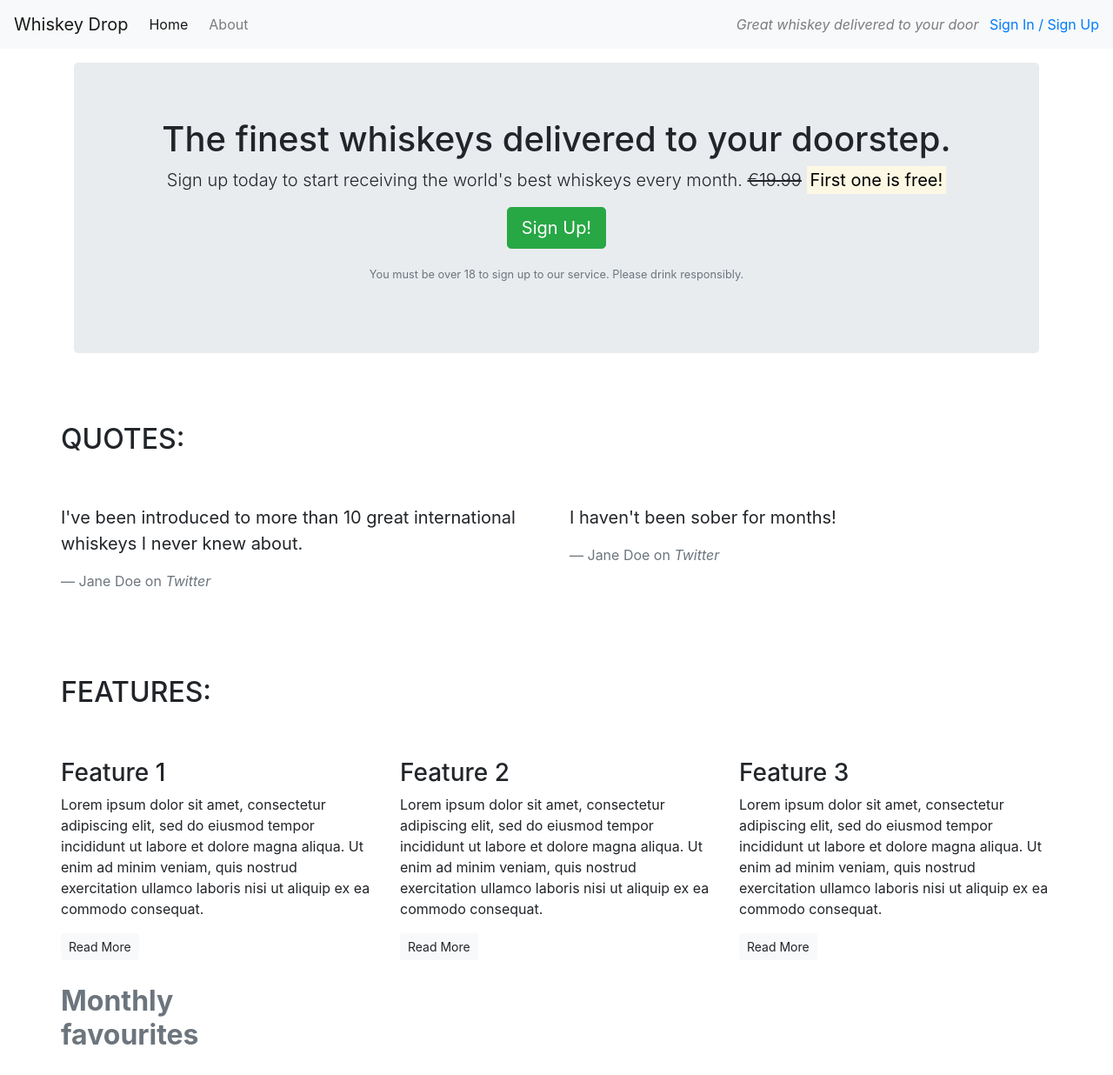
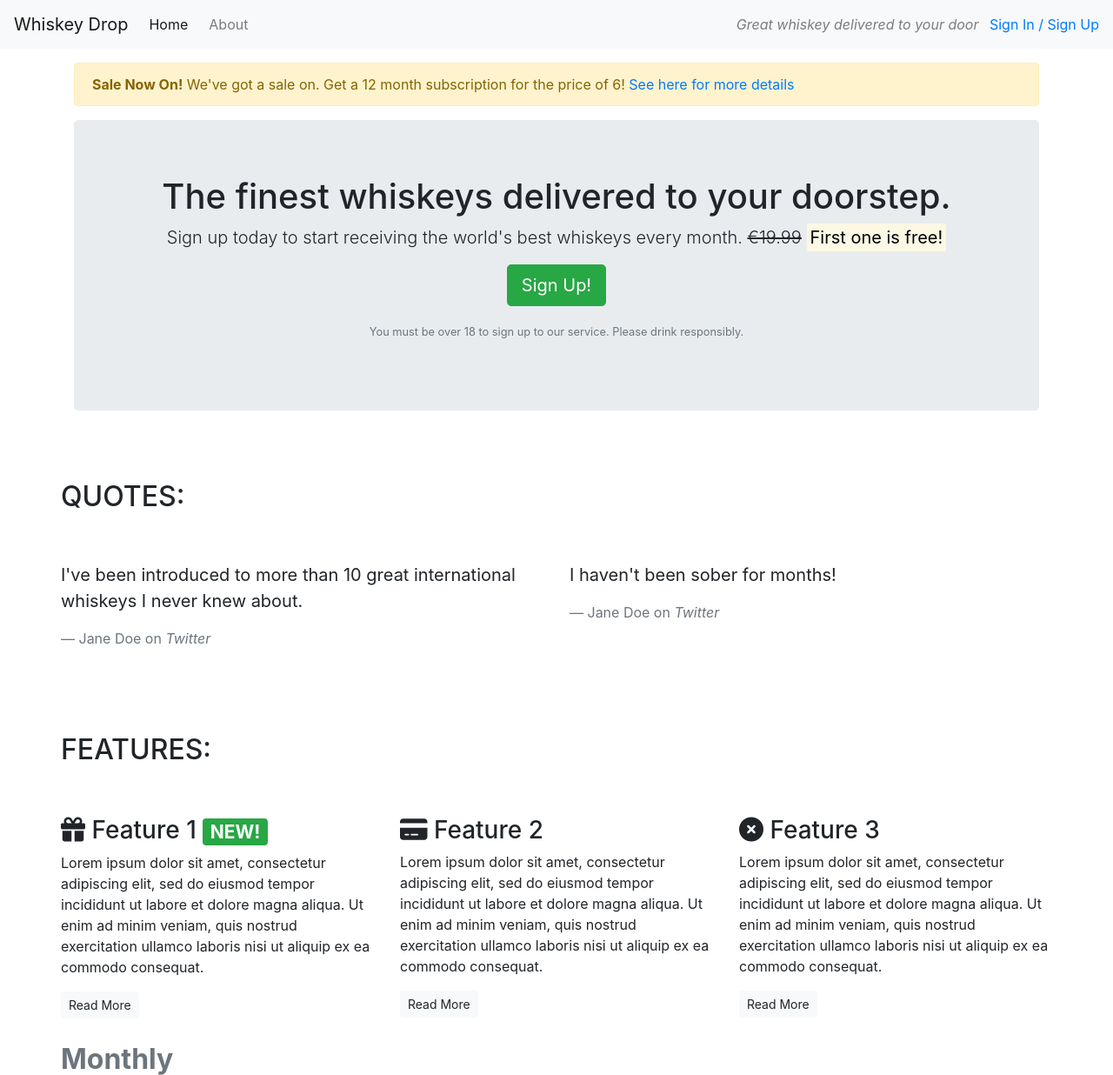
Before and after one commit to RebeccaKen/Agile-Project, a plain HTML site: page index.html in a window 1280 px wide. Shown: the top 1236 px of the page at 87% size. Drawn offline with nearby package versions, Linux system fonts and the light colour scheme.

Commit message:
Add alert for sale to index.html

```diff
--- a/index.html
+++ b/index.html
@@ -8,6 +8,7 @@
     <title>Whiskey Drop | Taste a new whiskey every month</title>
     <meta name="viewport" content="width=device-width, initial-scale=1">
     <link rel="stylesheet" href="https://maxcdn.bootstrapcdn.com/bootstrap/4.1.3/css/bootstrap.min.css">
+    <script src="https://kit.fontawesome.com/245eb5f25c.js" crossorigin="anonymous"></script>
 </head>
 
 <body>
@@ -26,6 +27,13 @@
     </nav>
 
     <article class="container mt-3">
+        <div class="row d-none d-sm-block">
+            <div class="col-12">
+                <div class="alert alert-warning">
+                    <strong>Sale Now On!</strong> We've got a sale on. Get a 12 month subscription for the price of 6! <a href="">See here for more details</a>
+                </div>
+            </div>
+        </div>
         <!-- Callout -->
         <div class="row">
         <div class="col-12">
@@ -51,17 +59,31 @@
             </div>
             <div class="row">
                 <div class="col-12 col-md-6">
+                    <div class = "media">
+                        <div class = "d-none d-sm-none">
+                        <img src = "images/girl-image.png" class = "rounded-circle mr-3" height = 100 width = 100>
+                    </div>
+                        <div class="media">
                     <blockquote class="blockquote">
                         <p>I've been introduced to more than 10 great international whiskeys I never knew about.</p>
                         <footer class="blockquote-footer">Jane Doe on <cite title="Twitter">Twitter</cite></footer>
                     </blockquote>
                 </div>
+                </div>
+                </div>
                 <div class="col-12 col-md-6">
+                    <div class = "media">
+                        <div class = "d-none d-sm-none">
+                        <img src = "images/guy-image.png" class = "rounded-circle mr-3" height = 100 width = 100>
+                    </div>
+                        <div class="media">
                     <blockquote class="blockquote">
                         <p>I haven't been sober for months!</p>
                         <footer class="blockquote-footer">Jane Doe on <cite title="Twitter">Twitter</cite></footer>
                     </blockquote>
                 </div>
+            </div>
+            </div>
             </div>
         </section>
         <!-- /.quotes -->
@@ -77,21 +99,21 @@
             <div class="row">
                 <div class="col-12 col-md-6 col-lg-4">
                     <div class="feature">
-                        <h3>Feature 1</h3>
+                        <h3><i class="fa-solid fa-gift d-none d-sm-inline"></i> Feature 1 <span class = "badge badge-success">NEW!</span></h3>
                         <p>Lorem ipsum dolor sit amet, consectetur adipiscing elit, sed do eiusmod tempor incididunt ut labore et dolore magna aliqua. Ut enim ad minim veniam, quis nostrud exercitation ullamco laboris nisi ut aliquip ex ea commodo consequat.</p>
                         <p><a class="btn btn-sm btn-light" href="">Read More</a></p>
                     </div>
                 </div>
                 <div class="col-12 col-md-6 col-lg-4">
                     <div class="feature">
-                        <h3>Feature 2</h3>
+                        <h3><i class="fa-solid fa-credit-card d-none d-sm-inline"></i> Feature 2</h3>
                         <p>Lorem ipsum dolor sit amet, consectetur adipiscing elit, sed do eiusmod tempor incididunt ut labore et dolore magna aliqua. Ut enim ad minim veniam, quis nostrud exercitation ullamco laboris nisi ut aliquip ex ea commodo consequat.</p>
                         <p><a class="btn btn-sm btn-light" href="">Read More</a></p>
                     </div>
                 </div>
                 <div class="col-12 d-md-none d-lg-block col-lg-4">
                     <div class="feature">
-                        <h3>Feature 3</h3>
+                        <h3><i class="fa-solid fa-circle-xmark d-none d-sm-inline"></i> Feature 3</h3>
                         <p>Lorem ipsum dolor sit amet, consectetur adipiscing elit, sed do eiusmod tempor incididunt ut labore et dolore magna aliqua. Ut enim ad minim veniam, quis nostrud exercitation ullamco laboris nisi ut aliquip ex ea commodo consequat.</p>
                         <p><a class="btn btn-sm btn-light" href="">Read More</a></p>
                     </div>
```
Also changed, not shown: images/girl-image.png (added), images/guy-image.png (added).
